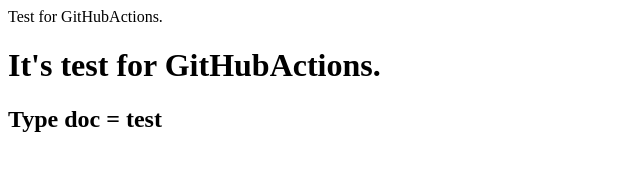
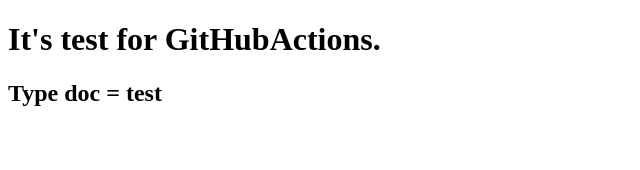
Before and after one commit to MkTGts/for_actions, a plain HTML site: page index.html in a window 1280 px wide. Shown: the whole page, without its empty margins (0-640 px from the left). Drawn offline with Linux system fonts and the light colour scheme.

Commit message:
Changes. [actions skip]

```diff
--- a/index.html
+++ b/index.html
@@ -1,7 +1,7 @@
 <!DOCTYPE html>
 <html lang="en">
 <head>
-        Test for GitHubActions.
+    <title>for GitHubActions.</title>
 </head>
 <body>
     <h1>It's test for GitHubActions.</h1>
```
Lines whose indentation alone changed are shown as unchanged.
